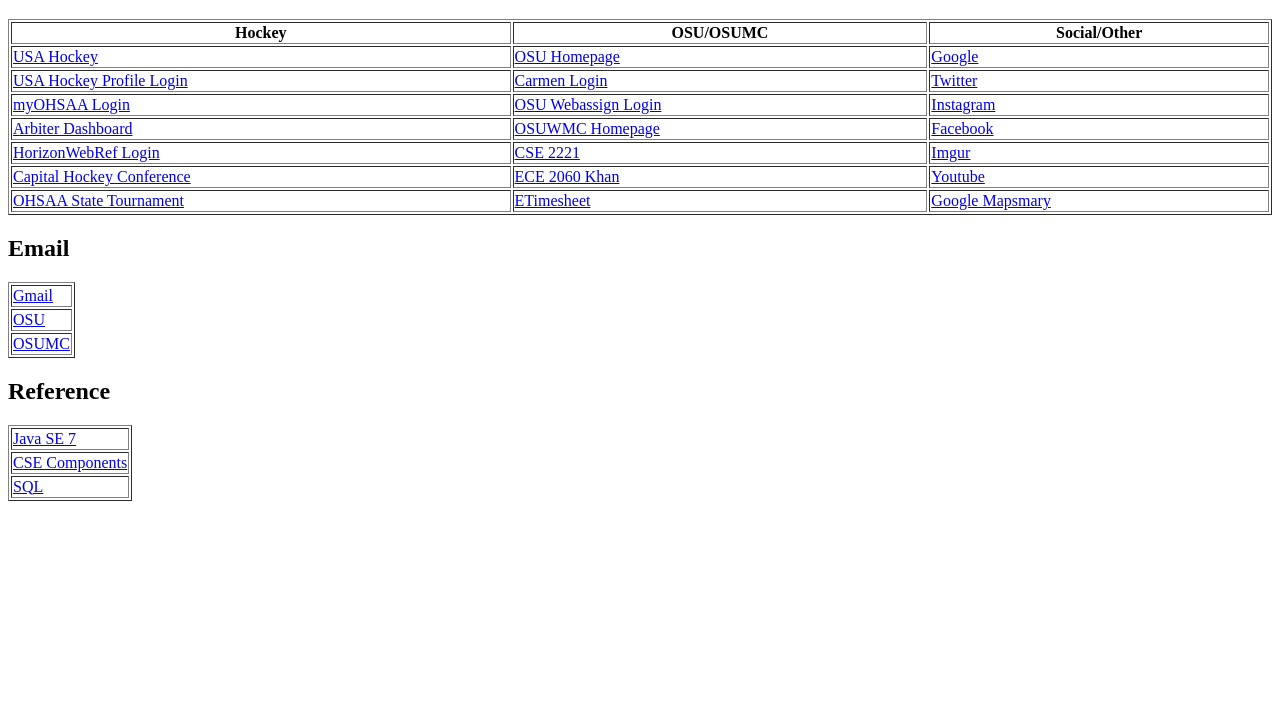
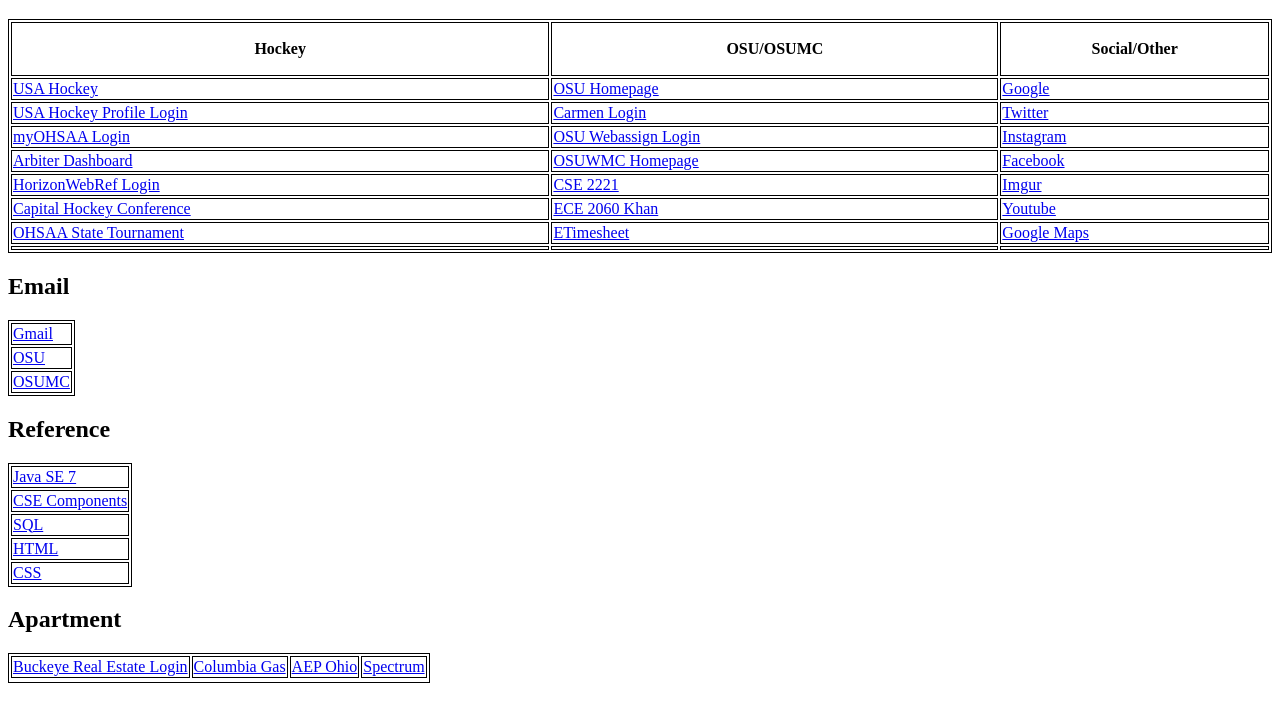
Before and after one commit to atzawada/atzawada.github.io, a plain HTML site: page HomePage/index.html in a window 1280 px wide. Shown: the part 61-782 px from the top of the page. Drawn offline with Linux system fonts and the light colour scheme.

Commit message:
Add apartment.

```diff
--- a/HomePage/index.html
+++ b/HomePage/index.html
@@ -10,7 +10,7 @@
   </header>
 </div>
 <div id="div2">
-  <table border="1px solid black" style="width:100%">
+  <table style="width:100%">
     <tr>
       <th>Hockey</th>
       <th>OSU/OSUMC</th>
@@ -49,13 +49,18 @@
     <tr>
       <td><a href="http://ohsaa.org/Sports-Tournaments/Ice-Hockey/Ice-Hockey-2017-18/2018-Ice-Hockey-State-Tournament-Coverage">OHSAA State Tournament</a></td>
       <td><a href="https://etimesheet.osu.edu">ETimesheet</a></td>
-      <td><a href="https://maps.google.com">Google Mapsmary</a></td>
+      <td><a href="https://maps.google.com">Google Maps</a></td>
+    </tr>
+    <tr>
+      <td></td>
+      <td></td>
+      <td></td>
     </tr>
   </table>
 </div>
 <div id="div3">
   <h2>Email</h2>
-  <table border="1px solid black">
+  <table>
     <tr>
       <td><a href="https://gmail.com">Gmail</a></td>
     </tr>
@@ -69,7 +74,7 @@
 </div>
 <div id="div4">
   <h2>Reference</h2>
-  <table border="1px solid black">
+  <table>
     <tr>
       <td><a href="https://docs.oracle.com/javase/7/docs/api/">Java SE 7</a></td>
     </tr>
@@ -79,6 +84,23 @@
     <tr>
       <td><a href="https://www.w3schools.com/sql/default.asp">SQL</a></td>
     </tr>
+    <tr>
+      <td><a href="https://www.w3schools.com/Tags/default.asp">HTML</a></td>
+    </tr>
+    <tr>
+      <td><a href="https://www.w3schools.com/cssref/">CSS</a></td>
+    </tr>
+  </table>
+</div>
+<div>
+  <h2>Apartment</h2>
+  <table>
+    <tr>
+      <td><a href="https://buckeye.appfolio.com/connect/users/sign_in">Buckeye Real Estate Login</a></td>
+      <td><a href="https://www.columbiagasohio.com/">Columbia Gas</a></td>
+      <td><a href="https://www.aepohio.com/">AEP Ohio</a></td>
+      <td><a href="https://www.spectrum.net/login/">Spectrum</a></td>
+    <tr>
   </table>
 </div>
 </html>
--- a/HomePage/style.css
+++ b/HomePage/style.css
@@ -1,5 +1,5 @@
 h1 {
-	align: center;
+
 }
 
 #div1 {
@@ -9,3 +9,17 @@ h1 {
 #div2 {
 	align-items: center;
 }
+
+table {
+	border: 1px solid black;
+	/*border-collapse: collapse;*/
+}
+
+th {
+	height: 50px;
+	border: 1px solid black;
+}
+
+td {
+	border: 1px solid black;
+}
```
